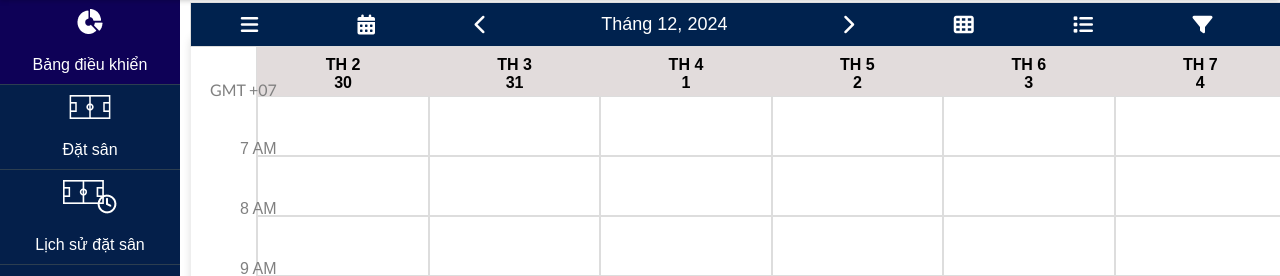
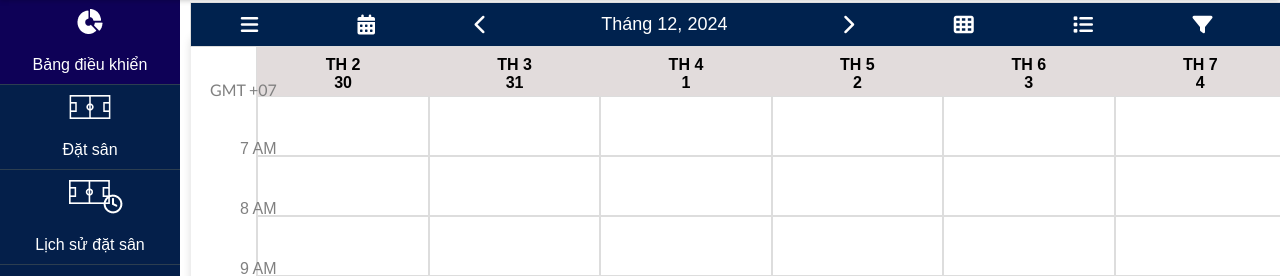
Before and after one commit to anhkhoa2174/Integration-Project, a Flask app: page /user_dashboard in a window 1280 px wide; the page is wider, and only the part inside the window is pictured. Shown: the part 73-349 px from the top of that part. Run offline with Flask 3, Linux system fonts and the light colour scheme; some libraries are stand-ins or nearby versions.

Commit message:
update 2nd

```diff
--- a/react-webpack/public/backend/static/css/nav_bar.css
+++ b/react-webpack/public/backend/static/css/nav_bar.css
@@ -251,3 +251,7 @@
 	font-size: 16px;
 	font-weight: 500;
 }
+
+.abc {
+	margin-left: 12px;
+}
--- a/react-webpack/public/backend/templates/booking_history.html
+++ b/react-webpack/public/backend/templates/booking_history.html
@@ -128,6 +128,7 @@
           <div class="icon">
             <img
               src="{{ url_for('static', filename='images/icon_history_book_field.png') }}"
+              class="abc"
             />
           </div>
           <div class="text">Lịch sử đặt sân</div>
--- a/react-webpack/public/backend/templates/deposit.html
+++ b/react-webpack/public/backend/templates/deposit.html
@@ -128,6 +128,7 @@
           <div class="icon">
             <img
               src="{{ url_for('static', filename='images/icon_history_book_field.png') }}"
+              class="abc"
             />
           </div>
           <div class="text">Lịch sử đặt sân</div>
--- a/react-webpack/public/backend/templates/transaction_history.html
+++ b/react-webpack/public/backend/templates/transaction_history.html
@@ -128,6 +128,7 @@
           <div class="icon">
             <img
               src="{{ url_for('static', filename='images/icon_history_book_field.png') }}"
+              class="abc"
             />
           </div>
           <div class="text">Lịch sử đặt sân</div>
--- a/react-webpack/public/backend/templates/user_dashboard.html
+++ b/react-webpack/public/backend/templates/user_dashboard.html
@@ -136,7 +136,8 @@
 				<div class="menu-item">
 					<div class="icon">
 						<img
-							src="{{ url_for('static', filename='images/icon_history_book_field.png') }}" />
+							src="{{ url_for('static', filename='images/icon_history_book_field.png') }}" class="abc" />
+
 					</div>
 					<div class="text">Lịch sử đặt sân</div>
 				</div>
```
